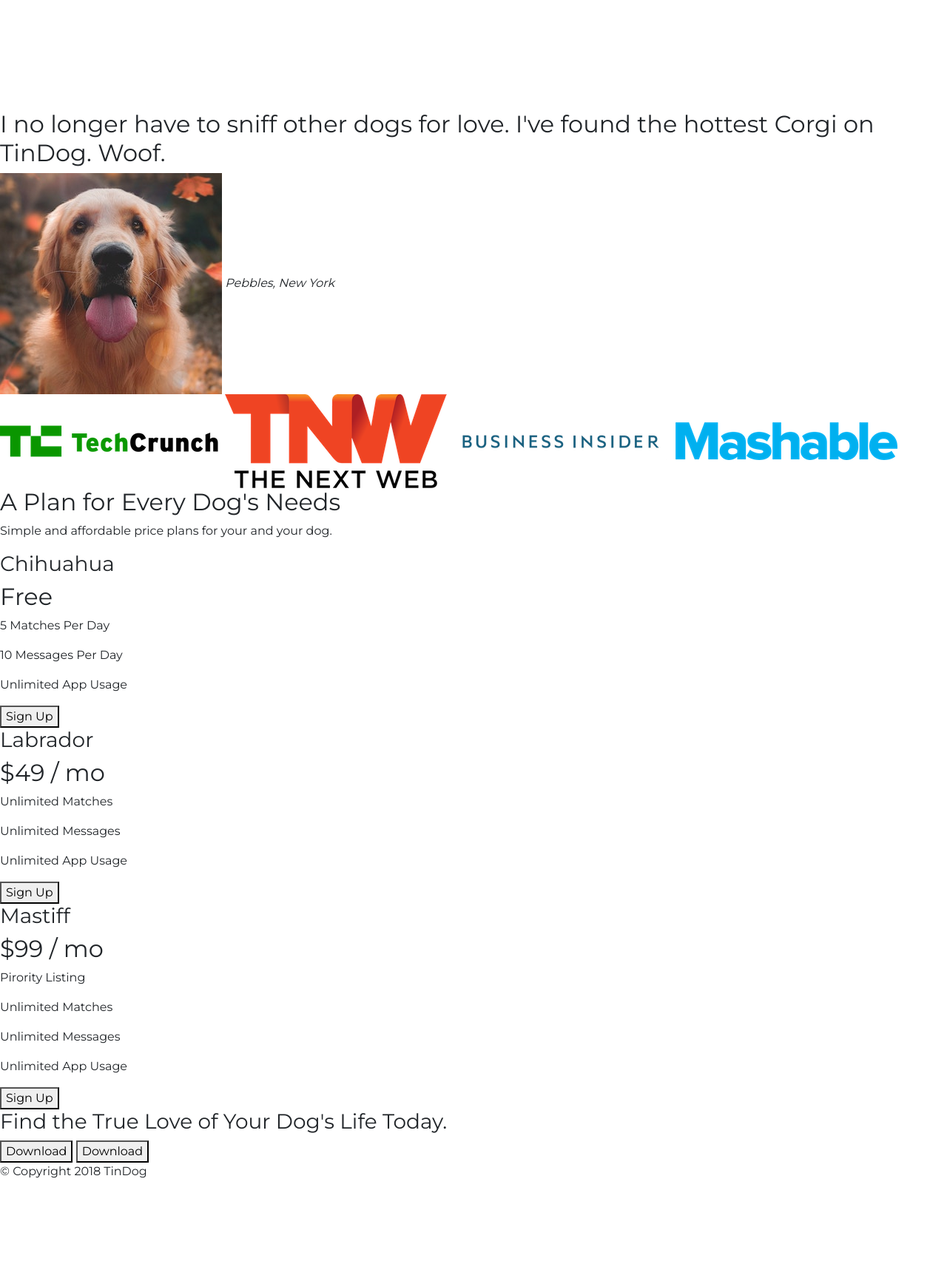
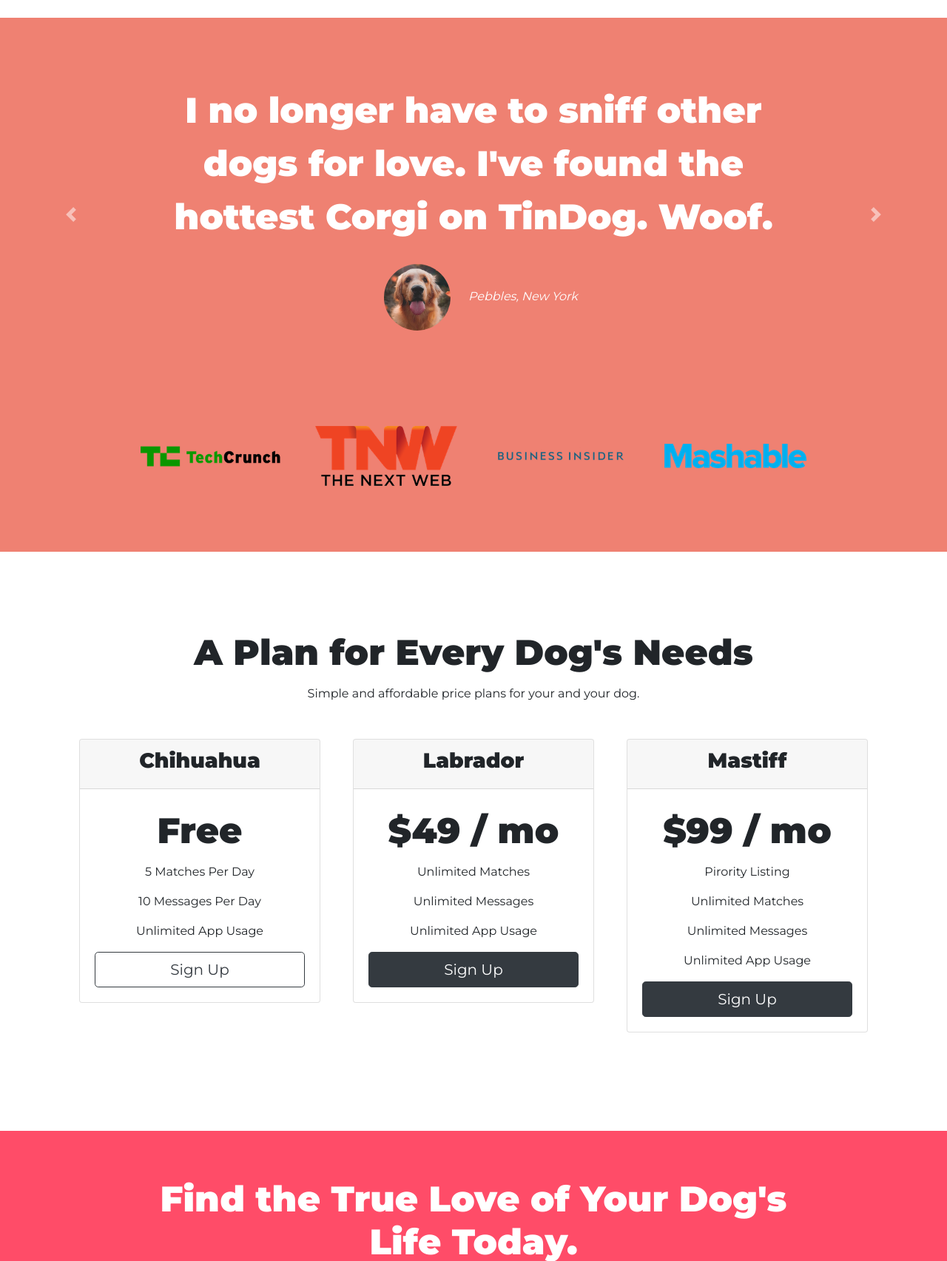
Before and after one commit to MisterM03/tindog, a plain HTML site: page index.html in a window 1280 px wide. Shown: the part 1095-2800 px from the top of the page at 74% size. Before the commit the page ends 2707 px from the top, so only its background shows below. Drawn offline with nearby package versions, Linux system fonts and the light colour scheme.

Commit message:
Add files via upload

```diff
--- a/css/styles.css
+++ b/css/styles.css
@@ -8,7 +8,7 @@ body {
 }
 
 .container-fluid {
-  padding: 3% 15%;
+  padding: 3% 15% 7%;
 }
 
 h1 {
@@ -16,6 +16,16 @@ h1 {
   font-family: 'Montserrat', sans-serif;
   font-weight: 900;
   line-height: 1.5;
+}
+
+h2 {
+  font-weight: bold;
+  font-size: 3rem;
+  line-height: 1.5;
+}
+
+h3 {
+  font-weight: bold;
 }
 
 /* Navigation Bar */
@@ -47,11 +57,15 @@ h1 {
 .title-image {
   width: 60%;
   transform: rotate(25deg);
+  position: absolute;
+  right: 30%
 }
 
-/* Statement */
+/* Features Section */
 #features {
   padding: 7% 15%;
+  background-color: #fff;
+  position: relative;
 }
 
 .statements {
@@ -62,7 +76,7 @@ h1 {
 .statement-icons {
   color: #ef8172;
  font-size: 5rem;
- margin-bottom: 20px;
+ margin-bottom: 1rem;
 }
 .statement-icons:hover{
   color: #ff4c68;
@@ -76,3 +90,87 @@ h1 {
 .statement-sentence {
   color: #8f8f8f;
 }
+
+/* Testimonial Section */
+
+#testimonials {
+  text-align: center;
+  background-color: #ef8172;
+  color: #fff;
+}
+
+.testimonial-image {
+  width: 10%;
+  border-radius: 100%;
+  margin: 20px;
+}
+
+.carousel-item {
+  padding: 7% 15%;
+}
+
+#press {
+  background-color: #ef8172;
+  text-align: center;
+  padding-bottom: 3%;
+}
+
+.press-logo {
+  width: 15%;
+  margin: 20px 20px 50px;
+}
+
+/* Pricing Selection */
+#pricing {
+  padding: 100px;
+  text-align: center;
+}
+
+.pricing-col {
+  padding: 3% 2%;
+}
+
+
+/* Cta Section */
+#cta {
+  background-color: #ff4c68;
+  text-align: center;
+}
+
+.cta-headline {
+  font-family: "Montserrat";
+  color: #fff;
+  font-size: 3rem;
+  padding-top: 5%;
+}
+
+.cta-button {
+  margin: 4% 2% 8% 0;
+}
+
+/* Footer */
+
+#footer {
+  text-align: center;
+}
+
+.footer-elements {
+  margin: 6% 0.5% 2%;
+}
+
+.copyright {
+  color: #8f8f8f;
+  margin-bottom: 2%;
+}
+
+@media (max-width: 1028px) {
+
+  #title {
+    text-align: center;
+  }
+
+  .title-image {
+    position: static;
+    transform: rotate(0);
+  }
+}
--- a/index.html
+++ b/index.html
@@ -91,14 +91,27 @@
   <!-- Testimonials -->
 
   <section id="testimonials">
-
+    <div id="testimonial-carousel" class="carousel slide" data-ride="false">
+      <div class="carousel-inner">
+        <div class="carousel-item active">
           <h2>I no longer have to sniff other dogs for love. I've found the hottest Corgi on TinDog. Woof.</h2>
-    <img src="images/dog-img.jpg" alt="dog-profile">
+          <img class="testimonial-image" src="images/dog-img.jpg" alt="dog-profile">
           <em>Pebbles, New York</em>
-
-    <!-- <h2 class="testimonial-text">My dog used to be so lonely, but with TinDog's help, they've found the love of their life. I think.</h2>
+        </div>
+        <div class="carousel-item">
+          <h2 class="testimonial-text">My dog used to be so lonely, but with TinDog's help, they've found the love of their life. I think.</h2>
           <img class="testimonial-image" src="images/lady-img.jpg" alt="lady-profile">
-    <em>Beverly, Illinois</em> -->
+          <em>Beverly, Illinois</em>
+        </div>
+      </div>
+      <a class="carousel-control-prev" href="#testimonial-carousel" role="button" data-slide="prev">
+        <span class="carousel-control-prev-icon" aria-hidden="true"></span>
+        <span class="sr-only">Previous</span>
+      </a>
+      <a class="carousel-control-next" href="#testimonial-carousel" role="button" data-slide="next">
+        <span class="carousel-control-next-icon" aria-hidden="true"></span>
+        <span class="sr-only">Next</span>
+      </a>
 
   </section>
 
@@ -106,10 +119,10 @@
   <!-- Press -->
 
   <section id="press">
-    <img src="images/techcrunch.png" alt="tc-logo">
-    <img src="images/tnw.png" alt="tnw-logo">
-    <img src="images/bizinsider.png" alt="biz-insider-logo">
-    <img src="images/mashable.png" alt="mashable-logo">
+    <img class="press-logo" src="images/techcrunch.png" alt="tc-logo">
+    <img class="press-logo" src="images/tnw.png" alt="tnw-logo">
+    <img class="press-logo" src="images/bizinsider.png" alt="biz-insider-logo">
+    <img class="press-logo" src="images/mashable.png" alt="mashable-logo">
 
   </section>
 
@@ -120,31 +133,55 @@
 
     <h2>A Plan for Every Dog's Needs</h2>
     <p>Simple and affordable price plans for your and your dog.</p>
-
-
+  <div class="row">
+    <div class="pricing-col col-lg-4 col-md-6">
+      <div class="card">
+        <div class="card-header">
           <h3>Chihuahua</h3>
+        </div>
+        <div class="card-body">
           <h2>Free</h2>
           <p>5 Matches Per Day</p>
           <p>10 Messages Per Day</p>
           <p>Unlimited App Usage</p>
-    <button type="button">Sign Up</button>
+          <button class="btn btn-lg btn-block btn-outline-dark" type="button">Sign Up</button>
+        </div>
+      </div>
+    </div>
 
-
+    <div class="pricing-col col-lg-4 col-md-6">
+      <div class="card">
+        <div class="card-header">
           <h3>Labrador</h3>
+        </div>
+        <div class="card-body">
           <h2>$49 / mo</h2>
           <p>Unlimited Matches</p>
           <p>Unlimited Messages</p>
           <p>Unlimited App Usage</p>
-    <button type="button">Sign Up</button>
+          <button class="btn btn-lg btn-block btn-dark" type="button">Sign Up</button>
+        </div>
+      </div>
+    </div>
 
-
+    <div class="pricing-col col-lg-4 col-md-12">
+      <div class="card">
+        <div class="card-header">
           <h3>Mastiff</h3>
+        </div>
+        <div class="card-body">
           <h2>$99 / mo</h2>
           <p>Pirority Listing</p>
           <p>Unlimited Matches</p>
           <p>Unlimited Messages</p>
           <p>Unlimited App Usage</p>
-    <button type="button">Sign Up</button>
+          <button class="btn btn-lg btn-block btn-dark" type="button">Sign Up</button>
+        </div>
+      </div>
+    </div>
+
+
+  </div>
 
   </section>
 
@@ -153,9 +190,9 @@
 
   <section id="cta">
 
-    <h3>Find the True Love of Your Dog's Life Today.</h3>
-    <button type="button">Download</button>
-    <button type="button">Download</button>
+    <h3 class="cta-headline">Find the True Love of Your Dog's <br> Life Today.</h3>
+    <button type="button" class="btn btn-dark btn-lg cta-button"><i class="fab fa-apple"></i> Download</button>
+    <button type="button" class="btn btn-light btn-lg cta-button"><i class="fab fa-google-play"></i> Download</button>
 
   </section>
 
@@ -163,8 +200,11 @@
   <!-- Footer -->
 
   <footer id="footer">
-
-    <p>© Copyright 2018 TinDog</p>
+    <i class="fab fa-twitter footer-elements"></i>
+    <i class="fab fa-facebook-f footer-elements"></i>
+    <i class="fab fa-instagram footer-elements"></i>
+    <i class="fas fa-envelope footer-elements"></i>
+    <p class="copyright">© Copyright 2018 TinDog</p>
 
   </footer>
 
```
Lines whose indentation alone changed are shown as unchanged.
